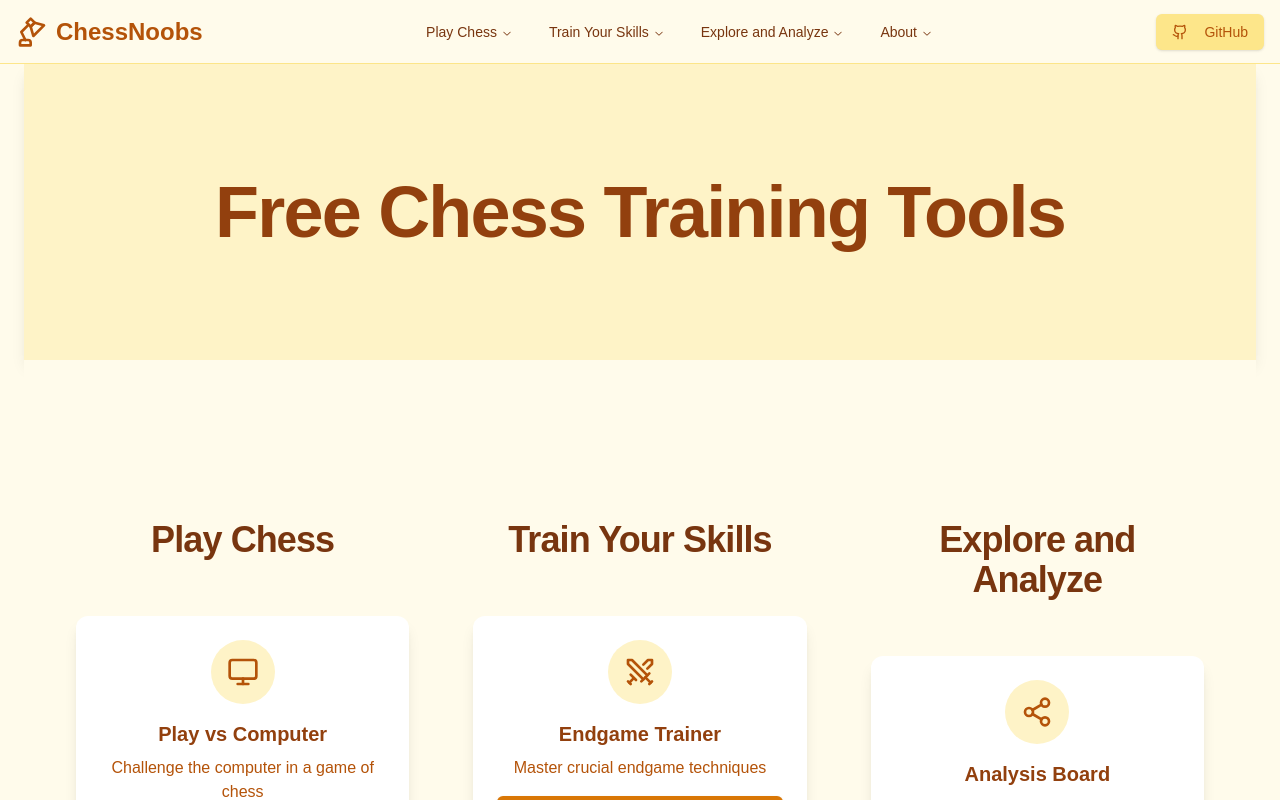
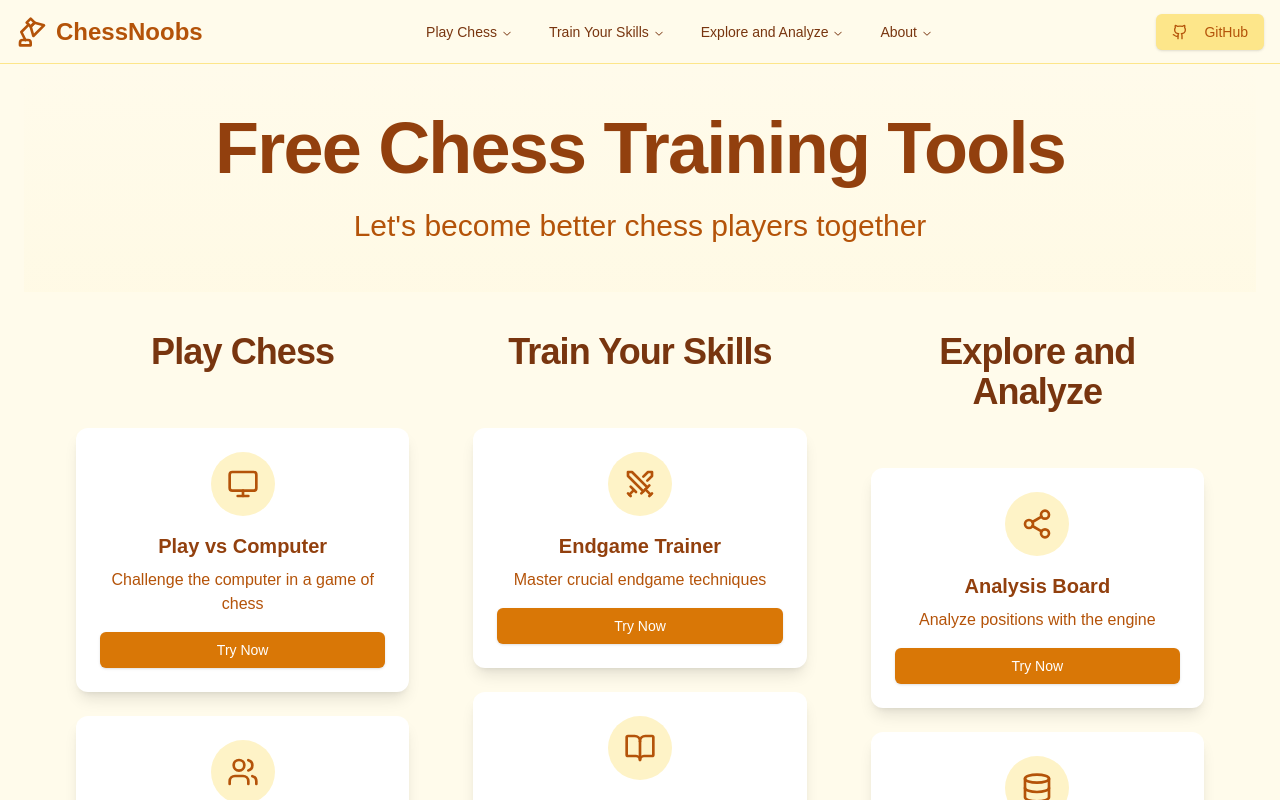
Before and after one commit to sad-pixel/chessnoobs, a Next.js app: page / in a window 1280 px wide. Shown: the top 800 px of the page. Built offline with nearby package versions, Linux system fonts and the light colour scheme.

Commit message:
feat: ui improvements

```diff
--- a/app/page.tsx
+++ b/app/page.tsx
@@ -1,4 +1,5 @@
 import FeatureSection from "@/components/feature-section";
+import { HeartHandshake } from "lucide-react";
 import { siteSections } from "@/lib/data";
 
 export default function LandingPage() {
@@ -14,12 +15,15 @@ export default function LandingPage() {
 
 function HeroSection() {
   return (
-    <section className="w-full py-12 sm:py-16 md:py-28 bg-amber-100 shadow-lg">
+    <section className="w-full py-12">
       <div className="container mx-auto px-6 sm:px-8 md:px-10 xl:px-12">
         <div className="flex flex-col items-center space-y-6 text-center">
-          <h1 className="text-3xl sm:text-4xl md:text-5xl lg:text-6xl xl:text-7xl font-extrabold tracking-tight text-amber-800">
+          <h1 className="text-3xl sm:text-4xl md:text-5xl lg:text-6xl xl:text-7xl font-extrabold tracking-tight text-amber-800 flex items-center justify-center">
             Free Chess Training Tools
           </h1>
+          <p className="text-lg sm:text-xl md:text-2xl lg:text-3xl text-amber-700 flex items-center justify-center">
+            Let's become better chess players together
+          </p>
         </div>
       </div>
     </section>
@@ -30,7 +34,7 @@ function FeaturesSection() {
   return (
     <section
       id="features"
-      className="w-full py-10 sm:py-14 md:py-28 lg:py-36 xl:py-40 bg-amber-50"
+      className="w-full py-10 bg-amber-50"
     >
       <div className="container mx-auto px-6 sm:px-8 md:px-10">
         <div className="grid grid-cols-1 sm:grid-cols-2 md:grid-cols-3 gap-8 sm:gap-10">
--- a/components/chess/engine-settings.tsx
+++ b/components/chess/engine-settings.tsx
@@ -65,13 +65,20 @@ export const EngineSettings: React.FC<EngineSettingsProps> = ({
             <Switch checked={playVsEngine} onCheckedChange={() => setPlayVsEngine(!playVsEngine)} className="mr-2" />
             Play vs Engine
           </label>
-          <label className="flex items-center text-sm font-medium text-amber-800">
-            <span className="mr-2">Engine Plays:</span>
-            <select value={engineColor} onChange={(e) => setEngineColor(e.target.value as 'w' | 'b')} className="border rounded p-1 bg-amber-50 text-amber-800 focus:outline-none focus:ring-2 focus:ring-amber-400">
-              <option value="w">White</option>
-              <option value="b">Black</option>
-            </select>
-          </label>
+          {playVsEngine && (
+            <label className="flex items-center text-sm font-medium text-amber-800">
+              <span className="mr-2">Engine Plays:</span>
+              <div className="flex items-center">
+                <span className="mr-2">White</span>
+                <Switch
+                  checked={engineColor === 'b'}
+                  onCheckedChange={() => setEngineColor(engineColor === 'w' ? 'b' : 'w')}
+                  className="mr-2"
+                />
+                <span>Black</span>
+              </div>
+            </label>
+          )}
         </div>
       </PopoverContent>
     </Popover>
```
